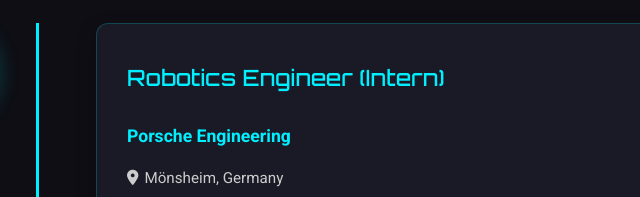
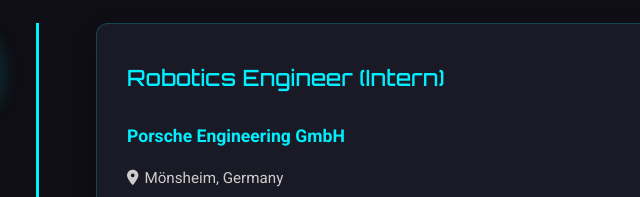
Before and after one commit to sahilrajpurkar03/sahilrajpurkar03.github.io, a plain HTML site: page index.html in a window 1280 px wide. Shown: the part 2640-2837 px from the top of the page, 64-704 px from the left. Drawn offline with Linux system fonts and the light colour scheme.

Commit message:
update: porsche

```diff
--- a/index.html
+++ b/index.html
@@ -171,7 +171,7 @@
                 <h3>Robotics Engineer (Intern)</h3>
                 <span>Apr 2026 – Present</span>
             </div>
-            <p class="timeline-organization">Porsche Engineering</p>
+            <p class="timeline-organization">Porsche Engineering GmbH</p>
             <p class="common-location"><i class="fas fa-map-marker-alt"></i> Mönsheim, Germany</p>
             <p class="timeline-hint"><span class="arrow-icon">▼</span> Click to view details</p>
             <div class="timeline-details">
```
